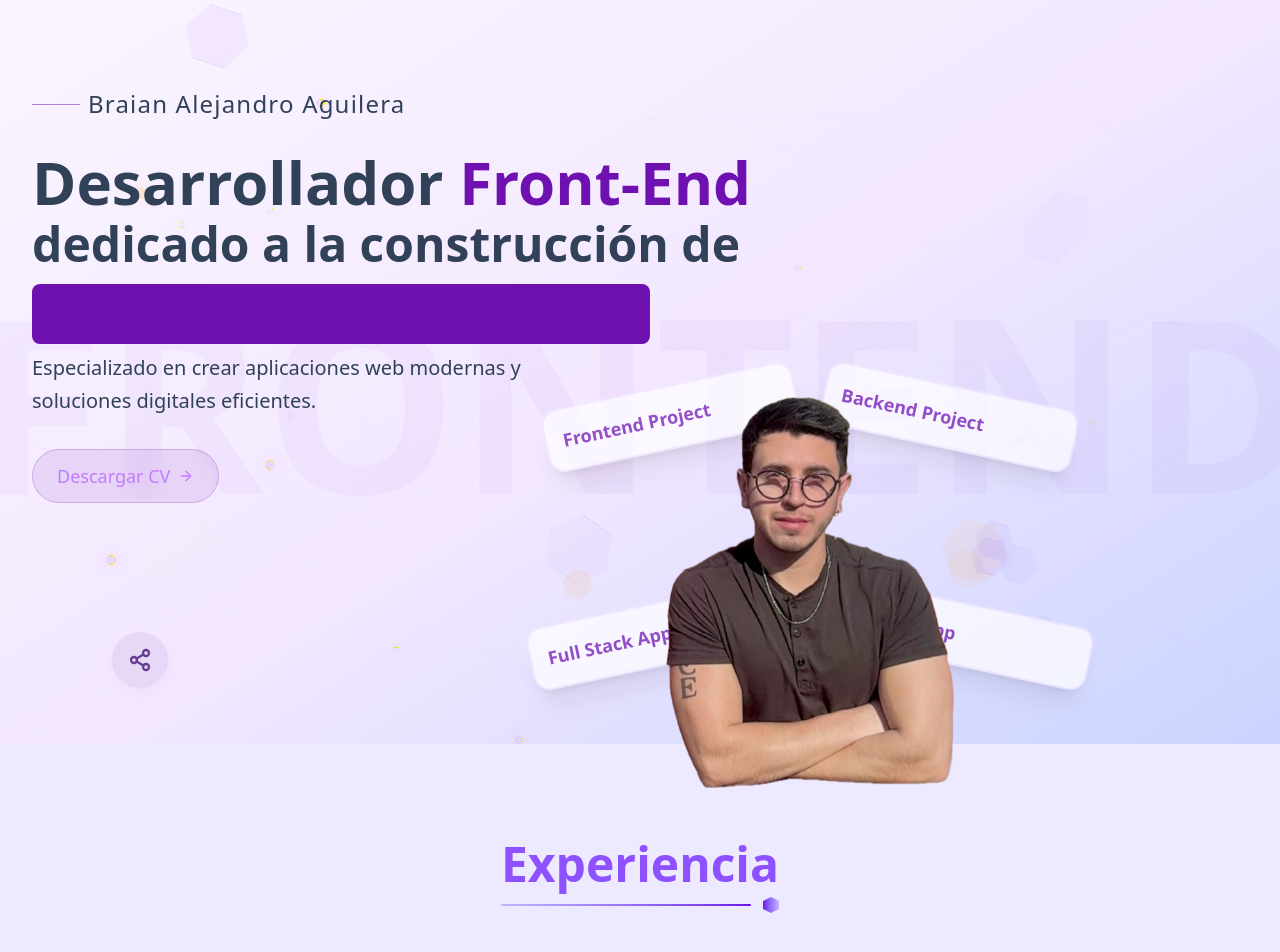
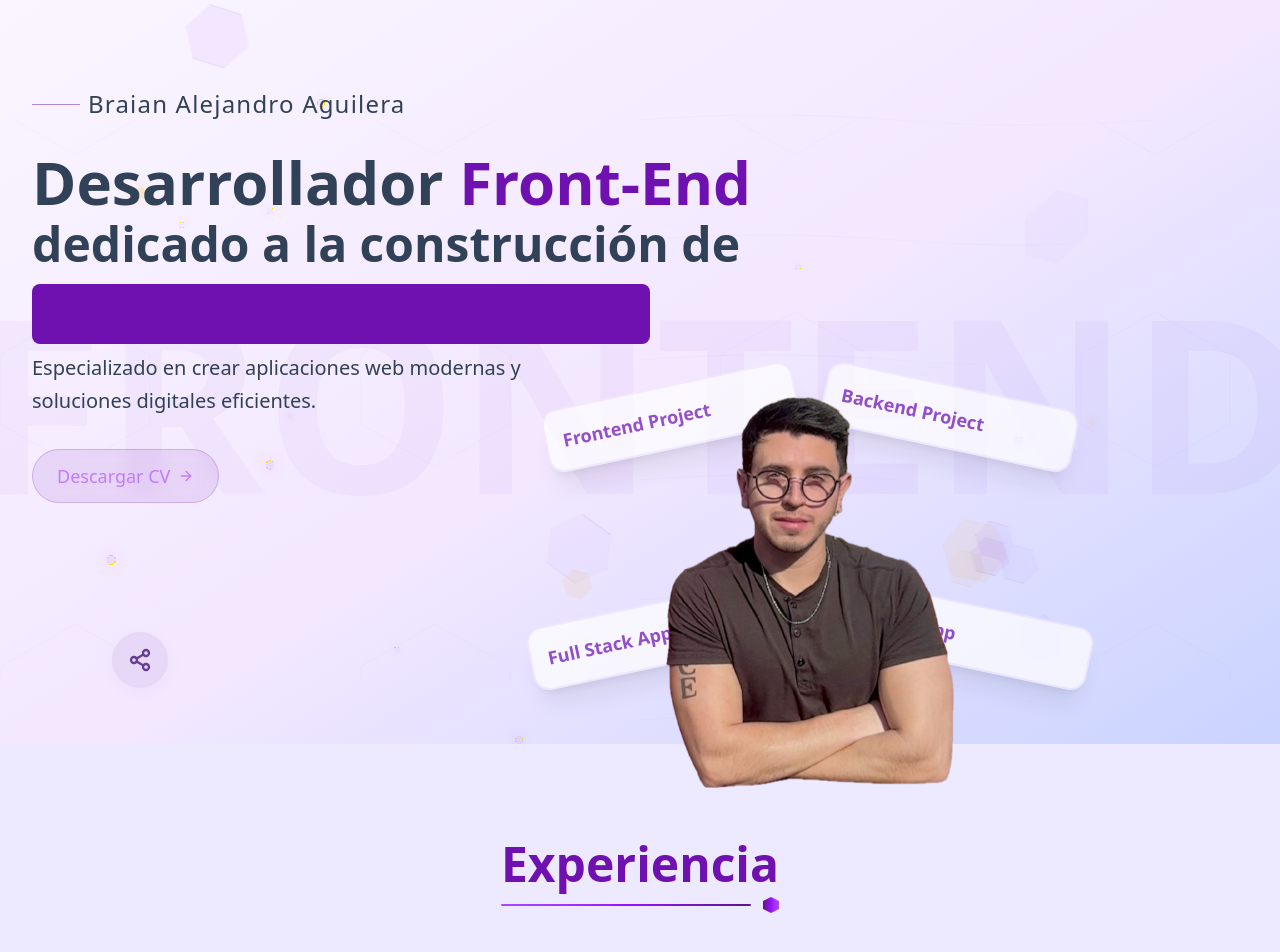
Before and after one commit to braguilera/portfolio, a React (Vite) app: page / in a window 1280 px wide. Shown: the top 952 px of the page. Built offline with nearby package versions, Linux system fonts and the light colour scheme.

Commit message:
Contacto y los titulos con estilos mejorados

```diff
--- a/src/components/sections/Contact.jsx
+++ b/src/components/sections/Contact.jsx
@@ -158,7 +158,7 @@ const Contact = () => {
           <div className="flex flex-col sm:flex-row gap-4 mb-6">
             {contactInfo.map((item, index) => (
               <motion.div key={index} className="relative" variants={itemVariants}>
-                <div className="flex items-center bg-white rounded-full shadow-sm border border-purple-100 pl-3 pr-1 py-1 gap-2 hover:shadow-md transition-all">
+                <div className="flex items-start justify-between rounded-full border border-purple-300 p-1 py-1 gap-2">
                   {/* Área clickeable: icono + texto */}
                   <motion.button
                     className="flex items-center gap-2"
@@ -167,22 +167,22 @@ const Contact = () => {
                     whileTap={{ scale: 0.97 }}
                     aria-label={`Abrir ${item.type}`}
                   >
-                    <div className={`w-8 h-8 rounded-full ${item.color} flex items-center justify-center text-white`}>
+                    <div className={`w-full px-4 gap-2 h-8 rounded-full ${item.color} flex items-center justify-center text-slate-100 cursor-pointer`}>
                       {item.icon}
+                      <span className="text-slate-100 font-medium">{item.text}</span>
                     </div>
-                    <span className="text-gray-700 font-medium">{item.text}</span>
                   </motion.button>
 
                   {/* Botón para copiar */}
                   <motion.button
-                    className="w-8 h-8 rounded-full bg-gray-100 flex items-center justify-center text-gray-600 hover:bg-gray-200 transition-colors"
+                    className="w-8 h-8 rounded-full bg-gray-100 flex items-center justify-center text-slate-600 cursor-pointer transition-colors"
                     onClick={() => copyToClipboard(item.type)}
-                    whileHover={{ scale: 1.1 }}
+                    whileHover={{ scale: 1.05 }}
                     whileTap={{ scale: 0.95 }}
                     aria-label={`Copiar ${item.type}`}
                   >
                     {copiedItem === item.type ? (
-                      <Check className="h-4 w-4 text-green-500" />
+                      <Check className="h-4 w-4 text-green-600" />
                     ) : (
                       <Copy className="h-4 w-4" />
                     )}
@@ -215,7 +215,7 @@ const Contact = () => {
                 target="_blank"
                 rel="noopener noreferrer"
                 className={`w-10 h-10 rounded-full text-white ${social.color} flex items-center justify-center shadow-md hover:shadow-lg transition-all`}
-                whileHover={{ y: -5, scale: 1.1 }}
+                whileHover={{ scale: 1.05, duration:.5 }}
                 whileTap={{ scale: 0.95 }}
                 aria-label={social.label}
               >
--- a/src/components/ui/SectionTitle.jsx
+++ b/src/components/ui/SectionTitle.jsx
@@ -3,7 +3,7 @@
 import { useRef, useEffect } from "react"
 import { motion, useInView, useAnimation } from "framer-motion"
 
-const SectionTitle = ({ title, subtitle, align = "center", colorScheme = "purpleHarmony" }) => {
+const SectionTitle = ({ title, align = "center", colorScheme = "purpleHarmony" }) => {
   const ref = useRef(null)
   const isInView = useInView(ref, { once: true, margin: "-100px" })
   const controls = useAnimation()
@@ -13,17 +13,9 @@ const SectionTitle = ({ title, subtitle, align = "center", colorScheme = "purple
   // Esquemas de color
   const colorSchemes = {
     purpleHarmony: {
-      title: "text-violet-500",
-      highlight: "text-transparent bg-clip-text bg-gradient-to-r from-purple-700 to-indigo-600",
-      decoration: "from-violet-300 to-violet-700",
-      subtitle: "text-slate-600",
-    },
-    elegantPurple: {
-      title: "text-slate-900",
-      highlight: "text-transparent bg-clip-text bg-gradient-to-r from-purple-700 to-indigo-500",
-      decoration: "from-purple-500 to-indigo-600",
-      subtitle: "text-slate-600",
-    },
+      title: "text-purple-800",
+      decoration: "from-purple-500 via-purple-600 to-purple-900",
+    }
   }
 
   const colors = colorSchemes[colorScheme] || colorSchemes.purpleHarmony
@@ -124,23 +116,6 @@ const SectionTitle = ({ title, subtitle, align = "center", colorScheme = "purple
           />
         </div>
 
-        {subtitle && (
-          <motion.p
-            className={`${colors.subtitle} max-w-2xl ${align === "center" ? "mx-auto" : ""}`}
-            initial={{ opacity: 0, y: 10 }}
-            animate={controls}
-            variants={{
-              hidden: { opacity: 0, y: 10 },
-              visible: {
-                opacity: 1,
-                y: 0,
-                transition: { delay: 0.4, duration: 0.5 },
-              },
-            }}
-          >
-            {subtitle}
-          </motion.p>
-        )}
       </motion.div>
     </div>
   )
```
